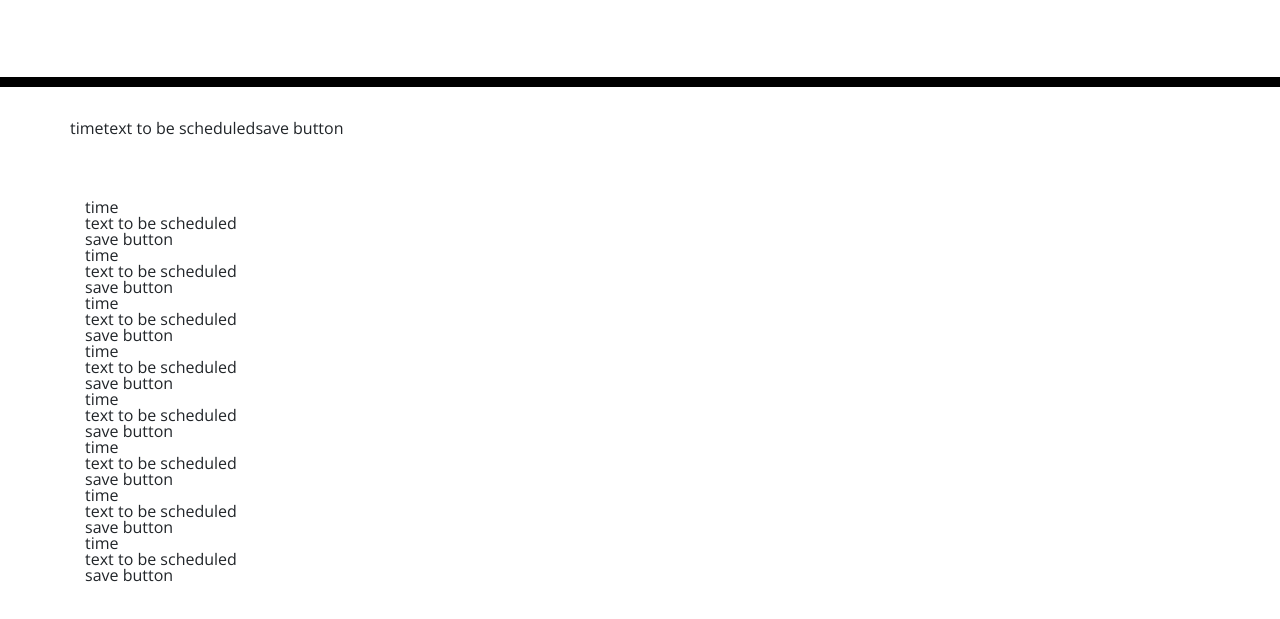
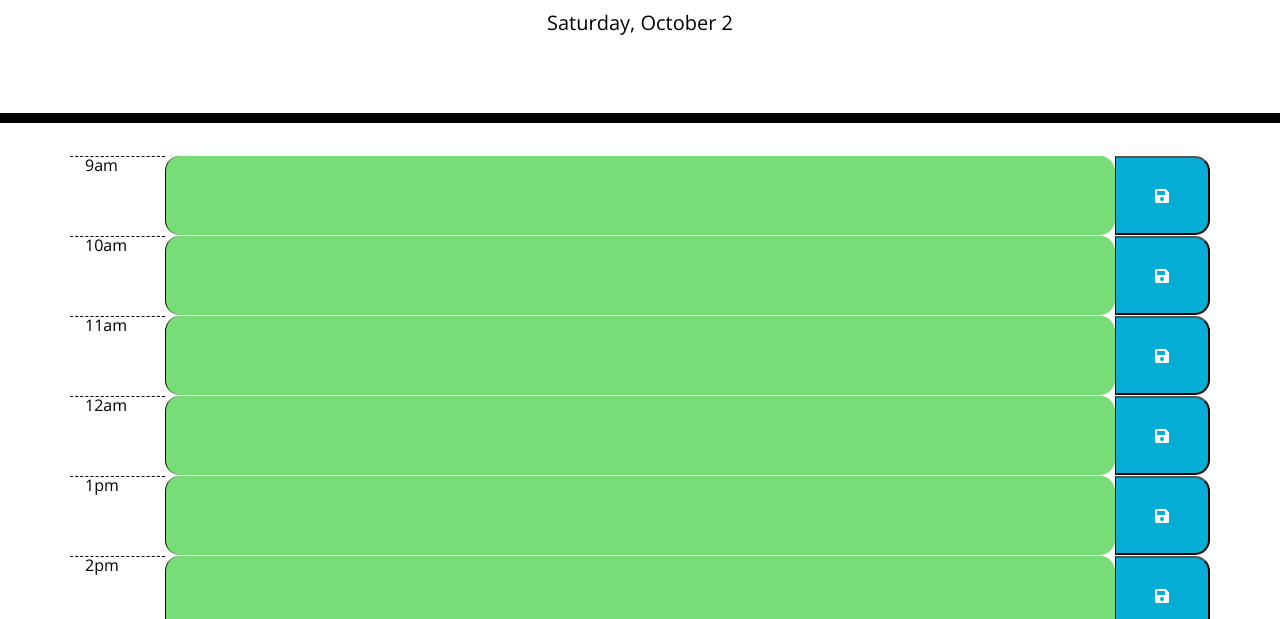
Before and after one commit to jbirkland/day_Scheduler, a plain HTML site: page index.html in a window 1280 px wide. Shown: the part 181-800 px from the top of the page. Drawn offline with nearby package versions, Linux system fonts and the light colour scheme; files that its build step writes are made by us from their sources.

Commit message:
color time blocks complete

```diff
--- a/assets/script.js
+++ b/assets/script.js
@@ -0,0 +1,78 @@
+
+var allSaveButtons = $('.saveBtn')  // these are all the save buttons
+var textAreas = $('.textColumn');  // these are my text fields
+var hours = ["9am, 10am, 11am, 12am, 1pm, 2pm, 3pm, 4pm, 5pm"]   // these are my hour fields
+console.log (textAreas)
+console.log(hours)
+var hourIndex
+
+
+var toBeSaved = []                  // empty array for time and task to be saved
+var storageArr = JSON.parse(localStorage.getItem(" ")) || []    // from locStorage to page upon load
+
+$('.row').each( function (){
+    var textId = $(this).children('.textColumn').attr('id')
+    var task = localStorage.getItem(textId);
+    $ (this).children('.textColumn').val(task)
+})
+
+allSaveButtons.on('click', function (event){
+ // this is my event listener to put the time and text into local storage
+var textValue = $(this).siblings('.textColumn').val()
+var textId = $(this).siblings('.textColumn').attr('id')
+// storageArr.push(textValue)
+// localStorage.setItem('task', JSON.stringify(storageArr))
+localStorage.setItem(textId, textValue)
+
+    console.log (textId)
+
+
+
+})
+
+function getXandTxt(){
+    var UserToDo = textColumn;  // this function is to obtian the hour list(9am-5pm) as well as the text enter by user to be saved.
+    var hours =  hourColumn;
+    var scheduleObject = {
+        Time:hours,
+        Task:UserToDo
+    }
+    storageArr.push(schduleObject)
+
+
+    console.log (scheduleObject)
+}
+
+
+var todaysDate = new Date();
+var monthDay = { weekday: "long", month: "long", day: "numeric" };
+$("#currentDay").text(todaysDate.toLocaleDateString(undefined, monthDay));
+function changeColor() {
+    var timeTracker = new Date().getHours();
+         function isElementPast(i, timeblockEl) {
+            return i + 9 < timeTracker;
+         }
+        function isElementPresent(i, timeblockEl) {
+            return i + 9 === timeTracker;
+         }
+        function isElementFuture(i, timeblockEl) {
+            return i + 9 > timeTracker;
+        }
+        $(".time-block")
+            .filter(isElementPast)
+            .addClass("past")
+            .removeClass("present future");
+        $(".time-block")
+            .filter(isElementPresent)
+            .addClass("present")
+            .removeClass("past future");
+        $(".time-block")
+            .filter(isElementFuture)
+            .addClass("future")
+            .removeClass("present past");
+}
+changeColor();
+setInterval(changeColor, 1000);
+// setInterval( fn , miliseconds )
+
+// for (var i = 0; i < myVariable; index++)
--- a/index.html
+++ b/index.html
@@ -18,71 +18,78 @@
       href="https://fonts.googleapis.com/css?family=Open+Sans&display=swap"
       rel="stylesheet"
     />
-    <link rel="stylesheet" href="style.css" />
+    <link rel="stylesheet" href="./assets/style.css" />
     <title>Work Day Scheduler</title>
   </head>
+
+  <style>
+/* div.row { border-style: solid;
+  border-color: black;
+border-width: 1px;} */
+
+  </style>
 
   <body>
     <header class="jumbotron">
       <h1 class="display-3">Work Day Scheduler</h1>
       <p class="lead">A simple calendar app for scheduling your work day</p>
       <p id="currentDay" class="lead"></p>
-      <link rel="stylesheet" href="./assets/style.css" />
+
     </header>
-    <div class="container">
+    <div class="container clickSpy">
       <!-- Timeblocks go here -->
-        <div class = "row">
-            <div>time</div>
-            <div>text to be scheduled</div>
-            <div>save button</div>
+          <div class = "row justify-content-center">
+              <div class=" hour col-1">9am</div>
+              <textarea id= "9" class = "col-10 description textColumn time-block">text to be scheduled</textarea>
+              <button class  = "saveBtn col-1 fas fa-save"></button>
           </div>
 
-        <div>
-            <div>time</div>
-            <div>text to be scheduled</div>
-            <div>save button</div>
+          <div class = "row justify-content-center">
+             <div class="hour col-1">10am</div>
+             <textarea id= "10" class = "col-10 description textColumn time-block">Enter Text Here</textarea>
+              <button class  = "saveBtn col-1 fas fa-save"></button>
           </div>
 
-        <div>
-            <div>time</div>
-            <div>text to be scheduled</div>
-            <div>save button</div>
+           <div class = "row justify-content-center">
+              <div class="hour col-1">11am</div>
+              <textarea id= "11" class = "col-10 description textColumn time-block">Enter Text Here</textarea>
+              <button class  = "saveBtn col-1 fas fa-save"></button>
           </div>
 
-        <div>
-            <div>time</div>
-            <div>text to be scheduled</div>
-            <div>save button</div>
+          <div class = "row justify-content-center">
+              <div class="hour col-1">12am</div>
+              <textarea id= "12" class = "col-10 description textColumn time-block">Enter Text Here</textarea>
+              <button class  = "saveBtn col-1 fas fa-save"></button>
           </div>
 
-        <div>
-            <div>time</div>
-            <div>text to be scheduled</div>
-            <div>save button</div>
+          <div class = "row justify-content-center">
+             <div class="hour col-1">1pm</div>
+             <textarea id= "13" class = "col-10 description textColumn time-block">Enter Text Here</textarea>
+             <button class  = "saveBtn col-1 fas fa-save"></button>
          </div>
 
-        <div>
-            <div>time</div>
-            <div>text to be scheduled</div>
-            <div>save button</div>
+          <div class = "row justify-content-center">
+             <div class="hour col-1">2pm</div>
+             <textarea id= "14" class = "col-10 description textColumn time-block">Enter Text Here</textarea>
+              <button class  = "saveBtn col-1 fas fa-save"></button>
           </div>
 
-        <div>
-            <div>time</div>
-            <div>text to be scheduled</div>
-            <div>save button</div>
+          <div class = "row justify-content-center">
+             <div class="hour col-1">3pm</div>
+             <textarea id= "15" class = "col-10 description textColumn time-block">Enter Text Here</textarea>
+              <button class  = "saveBtn col-1 fas fa-save"></button>
           </div>
 
-        <div>
-            <div>time</div>
-            <div>text to be scheduled</div>
-            <div>save button</div>
+          <div class = "row justify-content-center">
+              <div class="hour col-1">4pm</div>
+              <textarea id= "16" class = "col-10 description textColumn time-block">Enter Text Here</textarea>
+              <button class = "saveBtn col-1 fas fa-save"></button>
           </div>
 
-        <div>
-            <div>time</div>
-            <div>text to be scheduled</div>
-            <div>save button</div>
+          <div class = "row justify-content-center">
+              <div class="hour col-1">5pm</div>
+              <textarea id= "17" class = "col-10 description textColumn time-block">Enter Text Here</textarea>
+              <button class  = "saveBtn col-1 fas fa-save"></button>
           </div>
 
     </div>
```
Lines whose indentation alone changed are shown as unchanged.
